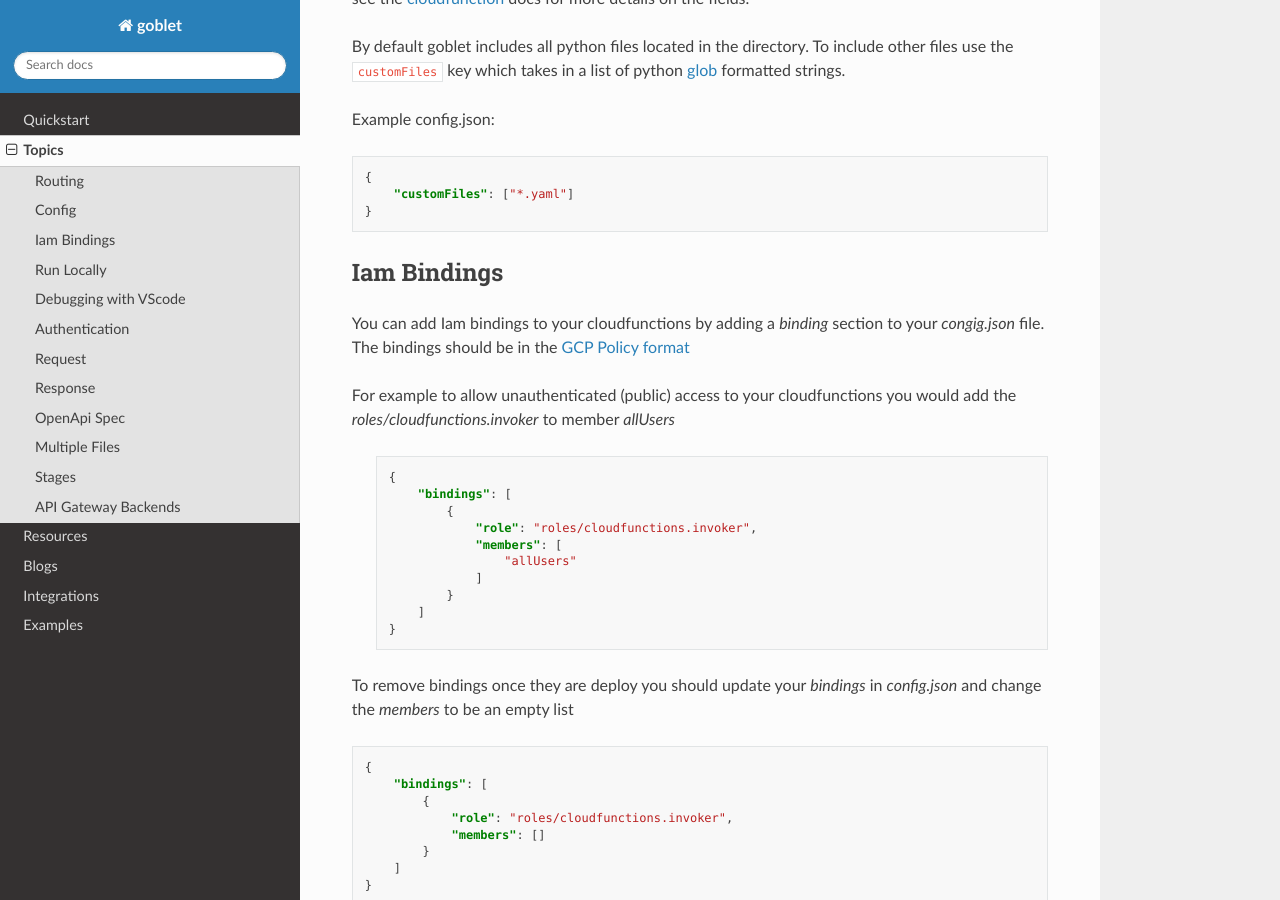
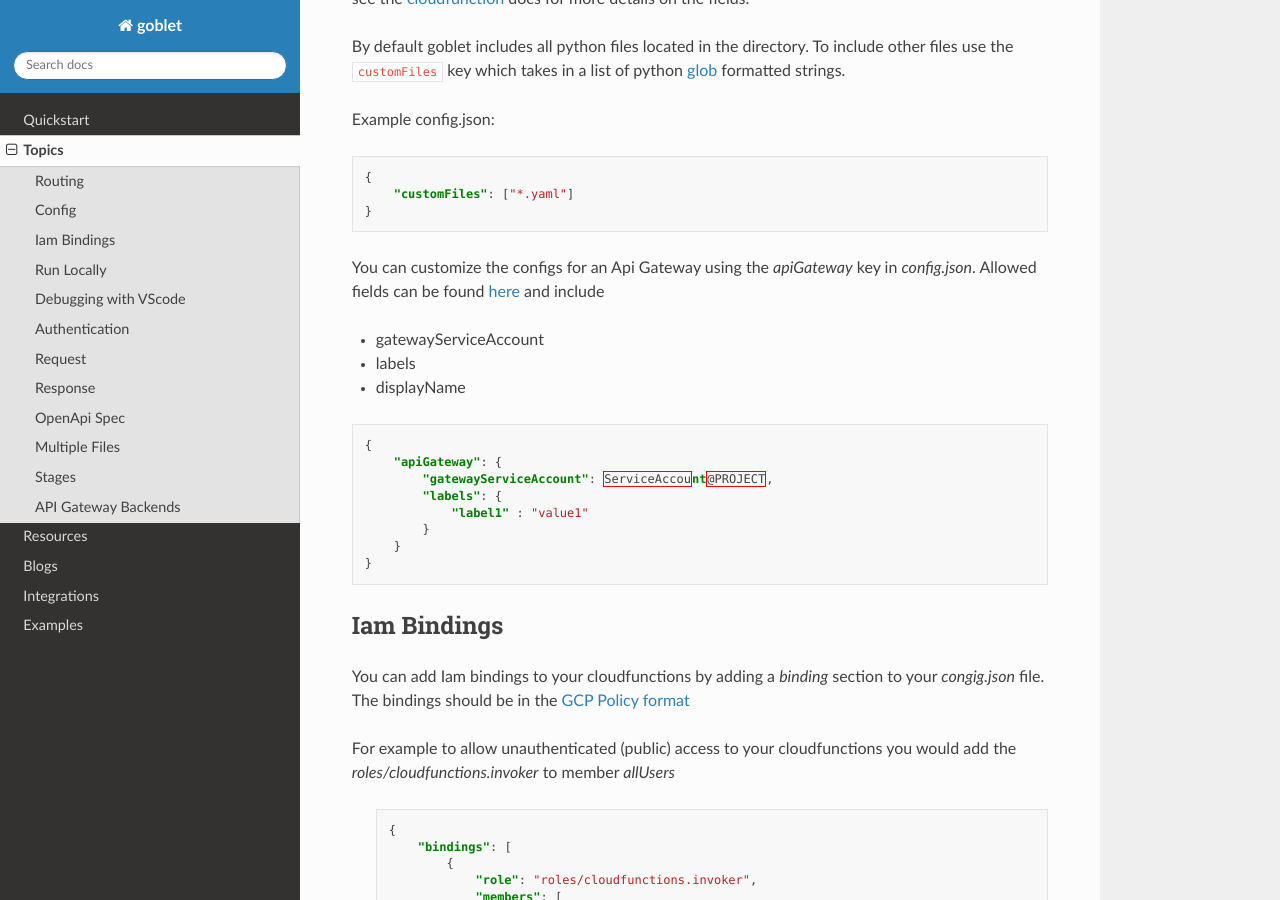
Before and after one commit to goblet/goblet, a Sphinx documentation site: the page built from docs/source/topics.rst, in a window 1280 px wide and 900 px high, scrolled down 1765 px. Built offline with Sphinx 7.4.7 and the Read the Docs theme 2.0.0, drawn with Linux system fonts in a browser that asks for light colours; some of the changed text lies outside the part shown.

Commit message:
added apiConfig config options and secuirty section

```diff
--- a/docs/source/topics.rst
+++ b/docs/source/topics.rst
@@ -94,6 +94,23 @@ Example config.json:
 
 .. _GLOB: https://docs.python.org/3/library/glob.html
 
+You can customize the configs for an Api Gateway using the `apiGateway` key in `config.json`. Allowed fields can be found
+`here <https://cloud.google.com/api-gateway/docs/reference/rest/v1/projects.locations.apis.configs#ApiConfig>`_ and include
+
+* gatewayServiceAccount
+* labels
+* displayName
+
+.. code:: json
+
+    {
+        "apiGateway": {
+            "gatewayServiceAccount": ServiceAccount@PROJECT,
+            "labels": {
+                "label1" : "value1"
+            }
+        }
+    }
 
 Iam Bindings
 ^^^^^^^^^^^^
@@ -213,6 +230,22 @@ An api using JWT authentication would require the following in ``config.json``
             }
         }
     }
+
+This generates a `security section <https://swagger.io/docs/specification/2-0/authentication/>`_ in the openapi
+spec with empty scopes. If you would like to customize the security section and add custom scopes use the `security`
+section in `config.json`
+
+
+.. code:: json
+
+    {
+        "security":[
+            {
+                "OAuth2": ["read", "write"]
+            }
+        ]
+    }
+
 
 Request
 ^^^^^^^
```
Also changed, not shown: 2 other files.
